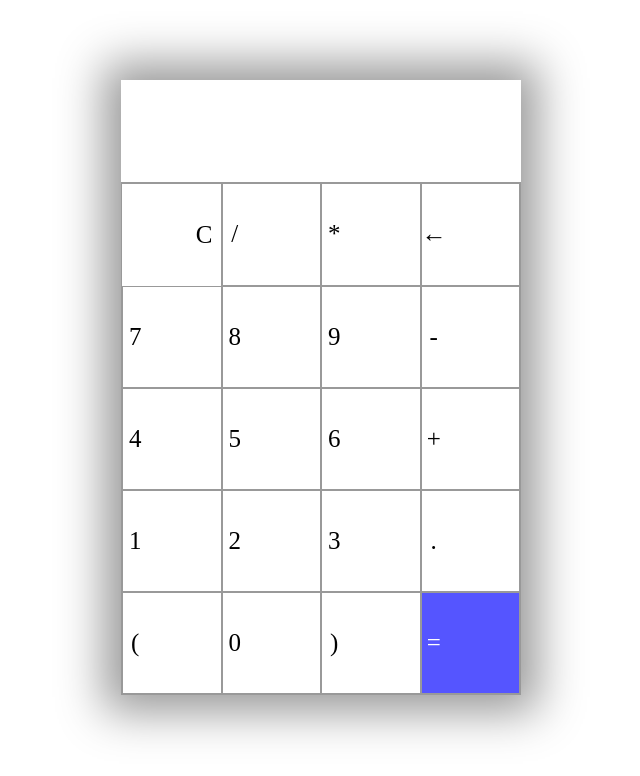
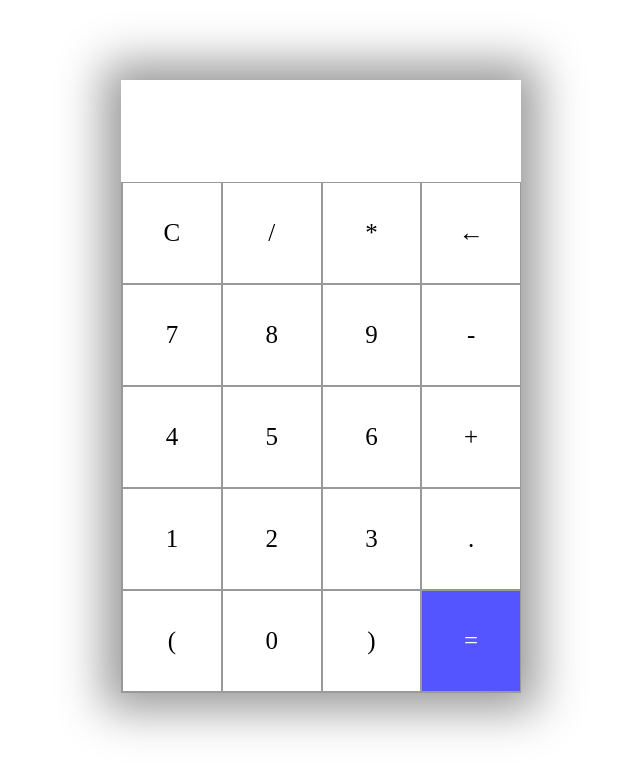
Before and after one commit to sanarsk/PROJECTS, a plain HTML site: page index.html in a window 1280 px wide. Shown: the whole page, without its empty margins (319-959 px from the left). Drawn offline with Linux system fonts and the light colour scheme.

Commit message:
Add files via upload

```diff
--- a/index.html
+++ b/index.html
@@ -1,39 +1,43 @@
 <!DOCTYPE html>
 <html lang="en">
+
 <head>
     <meta charset="UTF-8">
     <meta name="viewport" content="width=device-width, initial-scale=1.0">
     <title>Document</title>
     <link rel="stylesheet" href="style.css">
 </head>
+
 <body>
     <section>
         <div class="container">
-            <div id ="display"></div>
-            <div class ="buttons">
-            <div id="display">C</div>
-        <div class="buttons">/</div>
-        <div class="buttons">*</div>
-        <div class="buttons">&larr;</div>
-        <div class="buttons">7</div>
-        <div class="buttons">8</div>
-        <div class="buttons">9</div>
-        <div class="buttons">-</div>
-        <div class="buttons">4</div>
-        <div class="buttons">5</div>
-        <div class="buttons">6</div>
-        <div class="buttons">+</div>
-        <div class="buttons">1</div>
-        <div class="buttons">2</div>
-        <div class="buttons">3</div>
-        <div class="buttons">.</div>
-        <div class="buttons">(</div>
-        <div class="buttons">0</div>
-        <div class="buttons">)</div>
-        <div id="equal" class="buttons">=</div>
+            <div id="display"></div>
+            <div class="buttons">
+
+                <div class="button">C</div>
+                <div class="button">/</div>
+                <div class="button">*</div>
+                <div class="button">&larr;</div>
+                <div class="button">7</div>
+                <div class="button">8</div>
+                <div class="button">9</div>
+                <div class="button">-</div>
+                <div class="button">4</div>
+                <div class="button">5</div>
+                <div class="button">6</div>
+                <div class="button">+</div>
+                <div class="button">1</div>
+                <div class="button">2</div>
+                <div class="button">3</div>
+                <div class="button">.</div>
+                <div class="button">(</div>
+                <div class="button">0</div>
+                <div class="button">)</div>
+                <div id="equal" class="button">=</div>
+            </div>
         </div>
-        </div>
-</section>
-<script src="index.js"></script>
+    </section>
+    <script src="index.js"></script>
 </body>
+
 </html>
--- a/index.js
+++ b/index.js
@@ -1,22 +1,25 @@
 let display = document.getElementById("display");
 
-let buttons = Array.from(document.getElementByclassName('button'));
+let buttons = Array.from(document.getElementsByClassName('button'));
 
-button.map (buttons =>{
-    buttons.addEventListener ('click',(e)=>{
-        switch(e.target.innerText){
-            case'c':
-    display.innerText='';
-    break;
-    case'<=':
-    if (display.innerText){
-    display.innerText= display.innerText.slice(0,-1);
-        }
-    break;
-case'=':
-display.innerText=eval(display.innerText);
+buttons.map(button => {
+    console.log("tap")
+    button.addEventListener('click', (e) => {
+        switch (e.target.innerText) {
+            case 'C':
+                display.innerText = '';
+                break;
+            case '←':
+                if (display.innerText) {
+                    display.innerText = display.innerText.slice(0, -1);
+                }
+                break;
+            case '=':
+
+                display.innerText = eval(display.innerText);
             default:
 
-                display.innerText += e.target.innerText;
- } })
-    });
+                display.innerText += e.target.innerText
+        }
+    })
+})
--- a/style.css
+++ b/style.css
@@ -1,4 +1,4 @@
-.container{
+.container {
     max-width: 400px;
     margin: 10vh auto 0 auto;
     box-shadow: 0px 0px 43px 17px rgba(153, 153, 153, 1);
@@ -19,25 +19,25 @@
     grid-template-columns: 1fr 1fr 1fr 1fr;
 }
 
-.buttons > div {
+.buttons>div {
     border-top: 1px solid #999;
     border-right: 1px solid #999;
 }
 
-.buttons{
-    border:0.5px solid  #999;
+.button {
+    border: 0.5px solid #999;
     line-height: 100px;
     text-align: center;
     font-size: 25px;
     cursor: pointer;
 }
 
-#equal{
+#equal {
     background-color: #55f;
-color: white;
+    color: white;
 }
 
-.buttons:hover{
+.button:hover {
     background-color: #323330;
     color: white;
     transition: 0.5s ease-in-out;
```
